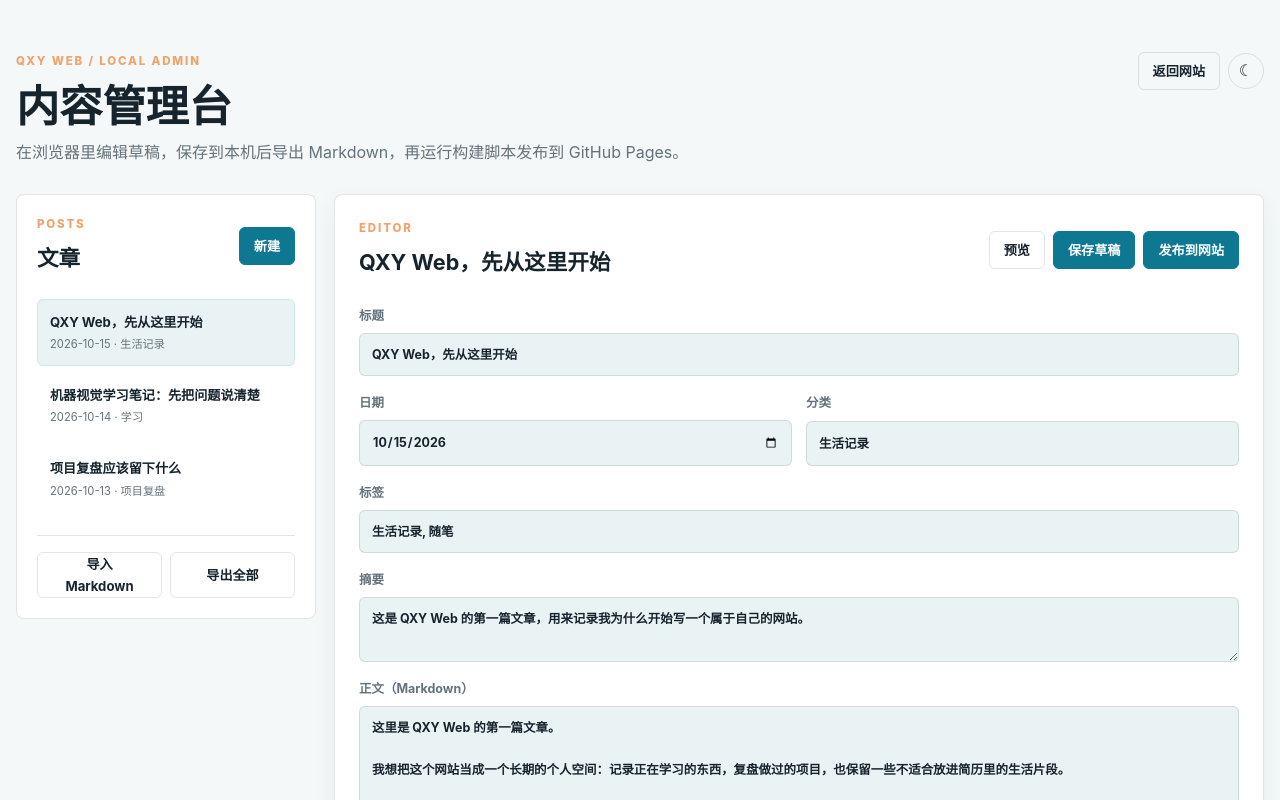
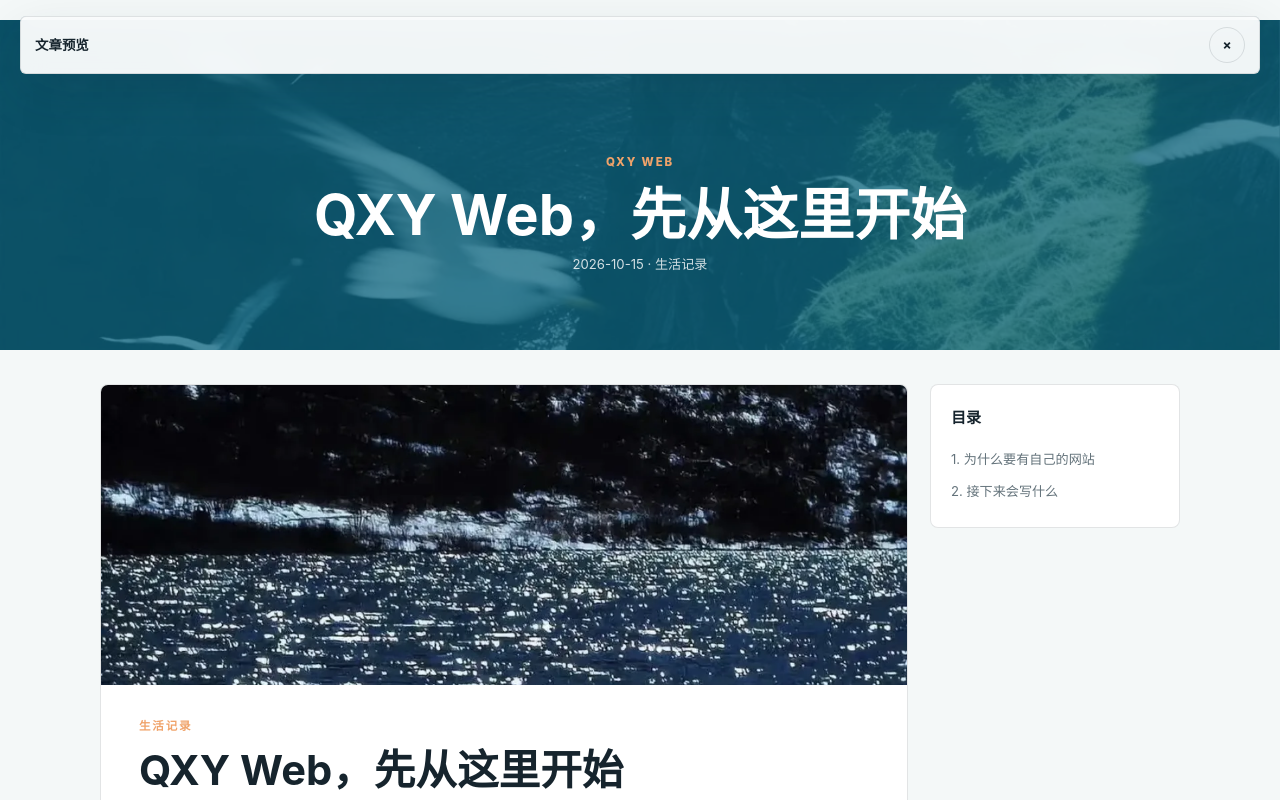
Before and after one commit to stephen0430/Personal-Website, a website: page admin.html in a window 1280 px wide. Both pictures are taken after a click on the button "预览". Shown: the top 800 px of the page. Drawn offline with Linux system fonts and the light colour scheme; no server answers.

Commit message:
Render markdown preview in site layout

````diff
--- a/admin.js
+++ b/admin.js
@@ -161,6 +161,70 @@ const download = (filename, content, type = 'text/plain;charset=utf-8') => {
 
 const toMarkdown = post => `---\ntitle: ${post.title}\ndate: ${post.date}\ncategory: ${post.category}\ntags: [${post.tags.join(', ')}]\ncover: /assets/cover.webp\nexcerpt: ${post.excerpt}\n---\n\n${post.content.trim()}\n`
 
+const escapeHtml = value => String(value ?? '')
+  .replaceAll('&', '&amp;')
+  .replaceAll('<', '&lt;')
+  .replaceAll('>', '&gt;')
+  .replaceAll('"', '&quot;')
+  .replaceAll("'", '&#039;')
+
+const renderPreviewMarkdown = markdown => {
+  const codeBlocks = []
+  const source = String(markdown || '').replace(/```(\w*)\n([\s\S]*?)```/g, (_, language, code) => {
+    const index = codeBlocks.push({ language: language || 'text', code: code.trimEnd() }) - 1
+    return `\n@@CODE_${index}@@\n`
+  })
+  const inline = value => escapeHtml(value)
+    .replace(/\[([^\]]+)\]\(([^)]+)\)/g, '<a href="$2" target="_blank" rel="noreferrer">$1</a>')
+    .replace(/`([^`]+)`/g, '<code>$1</code>')
+    .replace(/\*\*([^*]+)\*\*/g, '<strong>$1</strong>')
+  const output = []
+  let paragraph = []
+  const flush = () => { if (paragraph.length) { output.push(`<p>${paragraph.map(inline).join('<br />')}</p>`); paragraph = [] } }
+  for (const line of source.split(/\r?\n/)) {
+    const text = line.trim()
+    const code = text.match(/^@@CODE_(\d+)@@$/)
+    if (code) {
+      flush()
+      const block = codeBlocks[Number(code[1])]
+      output.push(`<div class="code-block"><div class="code-label">${escapeHtml(block.language)}</div><pre>${escapeHtml(block.code)}</pre></div>`)
+      continue
+    }
+    if (!text) { flush(); continue }
+    const heading = text.match(/^(#{2,4})\s+(.+)$/)
+    if (heading) {
+      flush()
+      const level = heading[1].length
+      const title = heading[2].replace(/[*_`]/g, '')
+      output.push(`<h${level}>${inline(title)}</h${level}>`)
+      continue
+    }
+    const item = text.match(/^[-*]\s+(.+)$/)
+    if (item) {
+      flush()
+      const previous = output[output.length - 1]
+      if (!previous || !previous.endsWith('</ul>')) output.push('<ul>')
+      output.push(`<li>${inline(item[1])}</li>`)
+      continue
+    }
+    paragraph.push(text)
+  }
+  flush()
+  const html = output.join('').replace(/(<ul>(?:<li>[\s\S]*?<\/li>)+)(?=<|$)/g, '$1</ul>')
+  return html
+}
+
+const showPreview = post => {
+  document.querySelector('.preview-overlay')?.remove()
+  const headings = [...String(post.content || '').matchAll(/^#{2,4}\s+(.+)$/gm)].map(match => match[1].replace(/[*_`]/g, ''))
+  const overlay = document.createElement('div')
+  overlay.className = 'preview-overlay'
+  overlay.innerHTML = `<div class="preview-toolbar"><span>文章预览</span><button class="icon-button" data-preview-close type="button" aria-label="关闭预览">×</button></div><div class="preview-page"><header class="preview-hero" style="background-image:url('/assets/hero.webp')"><div><span class="eyebrow">QXY WEB</span><h1>${escapeHtml(post.title || '未命名文章')}</h1><p>${escapeHtml(post.date)} · ${escapeHtml(post.category || '随笔')}</p></div></header><div class="preview-layout"><article class="article-card"><div class="article-cover"><img src="/assets/cover.webp" alt="${escapeHtml(post.title)}" /></div><div class="article-content"><header class="article-header"><span class="eyebrow">${escapeHtml(post.category || '随笔')}</span><h1>${escapeHtml(post.title || '未命名文章')}</h1><p>${escapeHtml(post.date)} · ${(post.tags || []).map(escapeHtml).join(' / ')}</p></header><div class="article-body">${renderPreviewMarkdown(post.content)}</div><div class="article-footer"><span>QXY Web · Xinyan Qin</span><span>预览模式</span></div></div></article><aside class="toc-card"><h3>目录</h3>${headings.length ? headings.map((heading, index) => `<a href="#">${index + 1}. ${escapeHtml(heading)}</a>`).join('') : '<span class="muted">暂无标题</span>'}</aside></div></div>`
+  document.body.append(overlay)
+  overlay.querySelector('[data-preview-close]').addEventListener('click', () => overlay.remove())
+  overlay.addEventListener('click', event => { if (event.target === overlay) overlay.remove() })
+}
+
 const parseMarkdown = raw => {
   const match = raw.match(/^---\s*\n([\s\S]*?)\n---\s*\n([\s\S]*)$/)
   if (!match) return { ...blankPost(), content: raw }
@@ -189,7 +253,7 @@ const init = async () => {
   document.querySelector('#publishPost').addEventListener('click', publishCurrent)
   document.querySelector('#loginGithub').addEventListener('click', publishLogin)
   document.querySelector('#deletePost').addEventListener('click', () => { if (!state.active) return; state.posts = state.posts.filter(post => post.id !== state.active); const next = state.posts[0] || blankPost(); if (!state.posts.length) state.posts.push(next); state.active = next.id; fillForm(next); saveDrafts(); renderList(); showToast('草稿已删除') })
-  document.querySelector('#previewPost').addEventListener('click', () => { const current = readForm(); const preview = new Blob([toMarkdown(current)], { type: 'text/markdown;charset=utf-8' }); window.open(URL.createObjectURL(preview), '_blank') })
+  document.querySelector('#previewPost').addEventListener('click', () => { const current = readForm(); if (!current.title) { showToast('请先填写标题'); return }; showPreview(current) })
   document.querySelector('#exportAll').addEventListener('click', () => { const current = upsertCurrent(); if (current) download(`${current.slug}.md`, toMarkdown(current), 'text/markdown;charset=utf-8') })
   document.querySelector('#importMarkdown').addEventListener('click', () => document.querySelector('#markdownFile').click())
   document.querySelector('#markdownFile').addEventListener('change', async event => { const file = event.target.files[0]; if (!file) return; const post = parseMarkdown(await file.text()); post.id = `draft-${Date.now()}`; state.posts.unshift(post); state.active = post.id; fillForm(post); saveDrafts(); renderList(); showToast('Markdown 已导入本机') })
--- a/styles.css
+++ b/styles.css
@@ -311,6 +311,19 @@ img { display: block; max-width: 100%; }
 .toast { position: fixed; right: 24px; bottom: 76px; z-index: 90; max-width: 340px; padding: 10px 14px; border-radius: 6px; color: #fff; background: #182e36; opacity: 0; pointer-events: none; transform: translateY(8px); transition: 180ms ease; }
 .toast.is-visible { opacity: 1; transform: translateY(0); }
 
+.preview-overlay { position: fixed; inset: 0; z-index: 100; overflow: auto; background: var(--paper); }
+.preview-toolbar { position: sticky; top: 0; z-index: 3; display: flex; justify-content: space-between; align-items: center; width: min(100% - 32px, 1240px); margin: 16px auto 0; padding: 10px 14px; border: 1px solid var(--line); border-radius: 6px; color: var(--ink); background: color-mix(in srgb, var(--surface) 94%, transparent); box-shadow: var(--shadow); backdrop-filter: blur(12px); font-size: 0.84rem; font-weight: 700; }
+.preview-page { padding-bottom: 70px; }
+.preview-hero { display: grid; place-items: center; min-height: 330px; margin-top: -54px; padding: 100px 24px 42px; color: #fff; background-color: #146a82; background-position: center 40%; background-size: cover; position: relative; text-align: center; }
+.preview-hero::before { position: absolute; inset: 0; content: ""; background: rgba(13, 102, 128, 0.76); }
+.preview-hero > div { position: relative; }
+.preview-hero h1 { margin: 12px 0 6px; font-size: clamp(2rem, 5vw, 3.5rem); line-height: 1.12; }
+.preview-hero p { margin: 0; color: rgba(255,255,255,0.82); font-size: 0.82rem; }
+.preview-layout { display: grid; grid-template-columns: minmax(0, 820px) 250px; gap: 22px; width: min(100% - 32px, 1080px); margin: 34px auto 0; align-items: start; }
+.preview-layout .article-card { min-width: 0; }
+.preview-layout .toc-card { position: sticky; top: 86px; }
+@media (max-width: 850px) { .preview-layout { grid-template-columns: 1fr; } .preview-layout .toc-card { position: static; } }
+
 .button { display: inline-flex; align-items: center; justify-content: center; min-height: 38px; padding: 0 14px; border: 1px solid var(--line); border-radius: 6px; font-size: 0.82rem; font-weight: 700; }
 .button-primary { border-color: var(--accent); color: #fff; background: var(--accent); }
 .button-ghost { color: var(--ink); background: transparent; }
````
